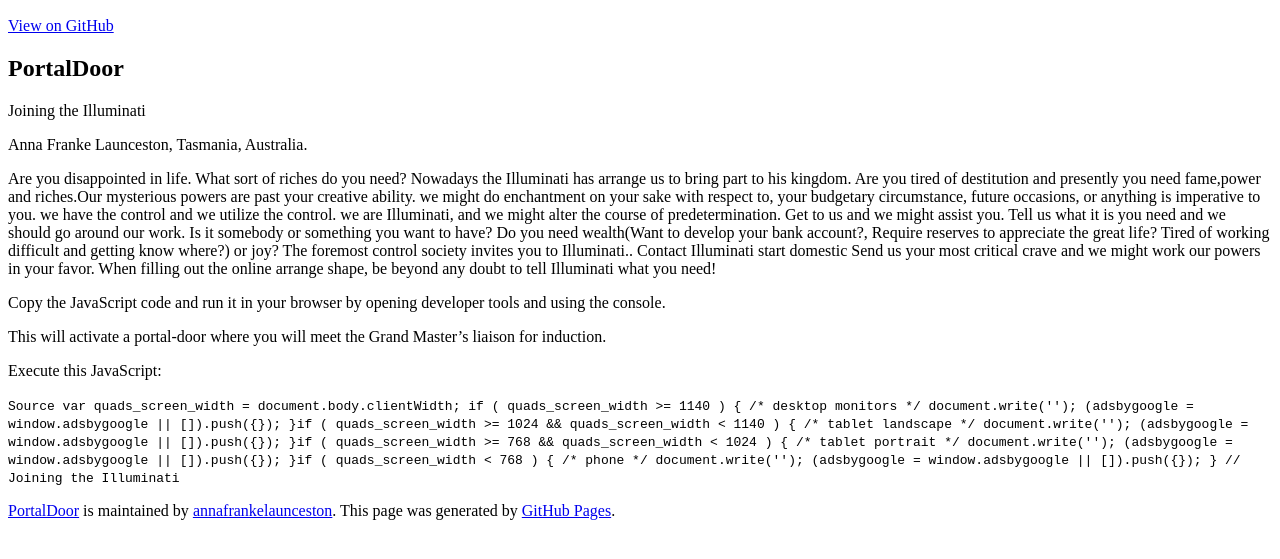
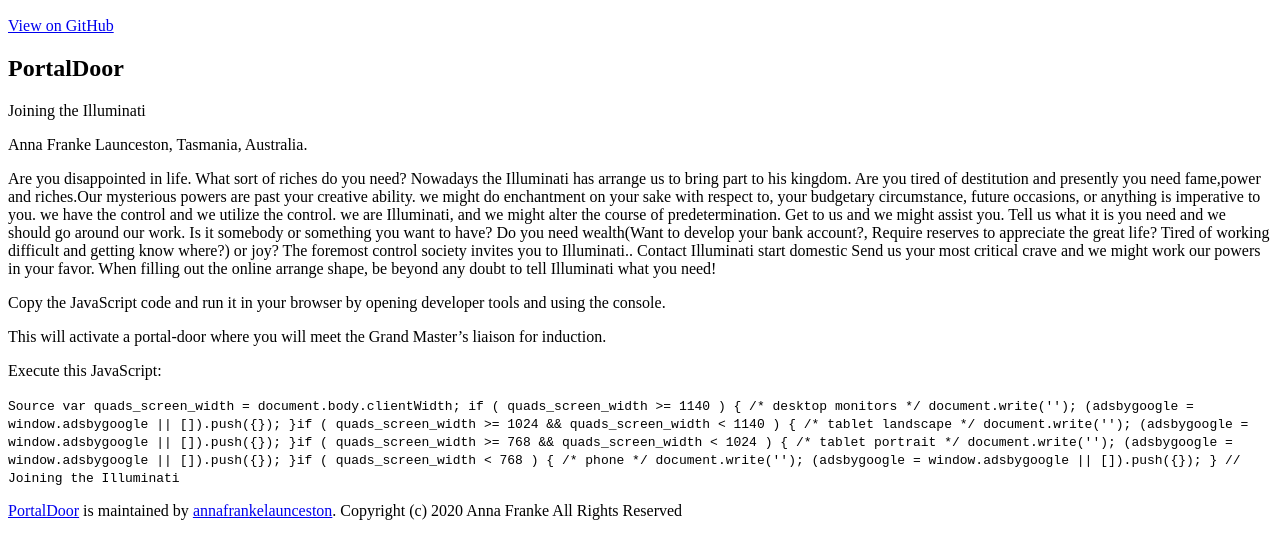
Before and after one commit to annafrankelaunceston/annafrankelaunceston.github.io, a plain HTML site: page index.html in a window 1280 px wide. Shown: the part 97-656 px from the top of the page. Drawn offline with Linux system fonts and the light colour scheme.

Commit message:
Update index.html

```diff
--- a/index.html
+++ b/index.html
@@ -48,7 +48,7 @@
 
           <span class="site-footer-owner"><a href="https://github.com/annafrankelaunceston/PortalDoor">PortalDoor</a> is maintained by <a href="https://github.com/annafrankelaunceston">annafrankelaunceston</a>.</span>
 
-        <span class="site-footer-credits">This page was generated by <a href="https://pages.github.com">GitHub Pages</a>.</span>
+        <span class="site-footer-credits">Copyright (c) 2020 Anna Franke All Rights Reserved</span>
       </footer>
     </section>
 
```
